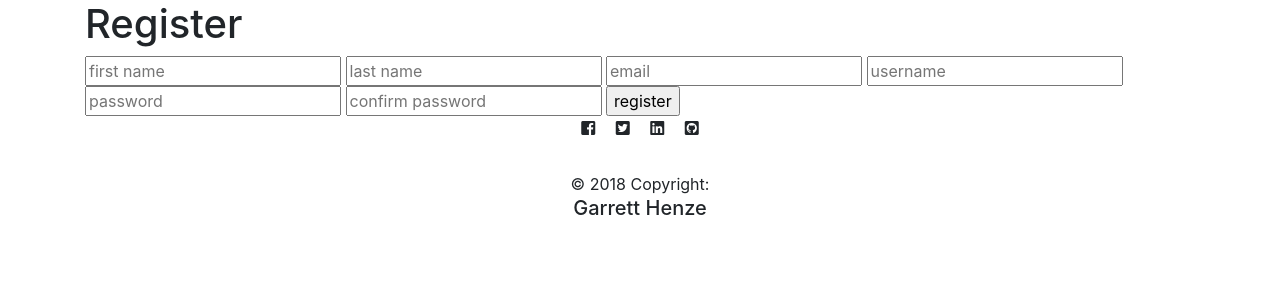
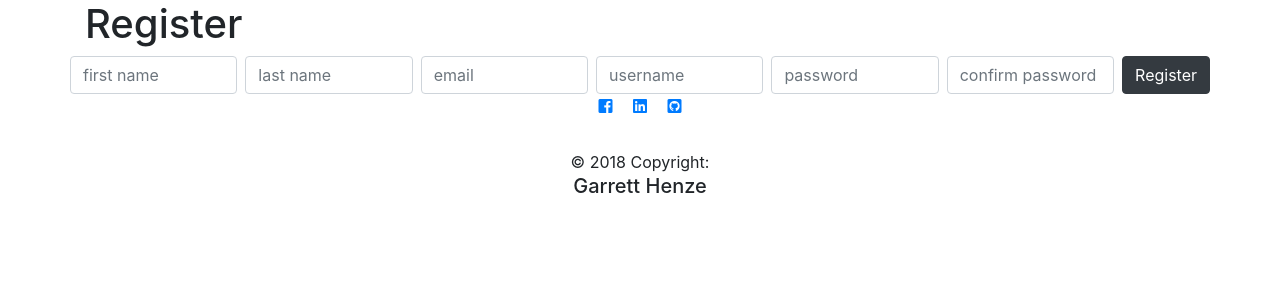
Before and after one commit to blahahaha13/ScrapeGate, a Django app: page /accounts/register in a window 1280 px wide. Shown: the part 56-356 px from the top of the page. Run offline with Django 3.2, Linux system fonts and the light colour scheme; some libraries are stand-ins or nearby versions.

Commit message:
added morestyling

```diff
--- a/templates/accounts/register.html
+++ b/templates/accounts/register.html
@@ -5,25 +5,25 @@
   <div class='blank-space'></div>
   <div class='blank-space'></div>
   <div class="container">
-    <div class="login-form">
+    <section class="vis-wrap-3">
       <h1 id="register-form">Register</h1>
       <div class="small-space"></div>
       {% if error %}
         <p style="background-color: red; padding: 10px; ">{{ error }}</p>
       {% endif %}
-      <form action="{% url 'register' %}" method="POST">
+      <form class="row" action="{% url 'register' %}" method="POST" align="center">
         {% csrf_token %}
 
-        <input type="text" id="first_name" name="first_name" placeholder="first name" minlength="2">
-        <input type="text" name="last_name" placeholder="last name" minlength="2">
-        <input type="email" name="email" placeholder="email" minlength="2">
-        <input type="text" name="username" placeholder="username" minlength="2">
-        <input type="password" name="password" placeholder="password" minlength="4">
-        <input type="password" name="password2" placeholder="confirm password" minlength="4">
-        <input type="submit" name="" value="register">
+        <input class="col form-control mr-sm-2" type="text" id="first_name" name="first_name" placeholder="first name" minlength="2">
+        <input class="col form-control mr-sm-2" type="text" name="last_name" placeholder="last name" minlength="2">
+        <input class="col form-control mr-sm-2" type="email" name="email" placeholder="email" minlength="2">
+        <input class="col form-control mr-sm-2" type="text" name="username" placeholder="username" minlength="2">
+        <input class="col form-control mr-sm-2" type="password" name="password" placeholder="password" minlength="4">
+        <input class="col form-control mr-sm-2" type="password" name="password2" placeholder="confirm password" minlength="4">
+        <button class="btn btn-dark my-2 my-sm-0" type="submit">Register</button>
       </form>
-    </div>
-    </div>
+    </section>
+  </div>
   <div class="medium-space"></div>
 </div>
 {% endblock %}
--- a/templates/base.html
+++ b/templates/base.html
@@ -52,23 +52,17 @@
   <footer class="page-footer font-small">
     <ul class="list-unstyled list-inline text-center">
       <li class="list-inline-item">
-        <a class="btn-floating btn-fb mx-1">
+        <a class="btn-floating btn-fb mx-1" href="https://www.facebook.com/wafflesmcgreyson99">
           <i class="fab fa-facebook-square"></i>
         </a>
       </li>
       <li class="list-inline-item">
-        <a class="btn-floating btn-tw mx-1">
-          <i class="fab fa-twitter-square"></i>
-        </a>
-      </li>
-      </li>
-      <li class="list-inline-item">
-        <a class="btn-floating btn-li mx-1">
+        <a class="btn-floating btn-li mx-1" href="https://www.linkedin.com/in/garrett-henze-670aa016b/">
           <i class="fab fa-linkedin"></i>
         </a>
       </li>
       <li class="list-inline-item">
-        <a class="btn-floating btn-github mx-1">
+        <a class="btn-floating btn-github mx-1" href="https://github.com/blahahaha13/ScrapeGate">
           <i class="fab fa-github-square"></i>
         </a>
       </li>
--- a/templates/main_app/index.html
+++ b/templates/main_app/index.html
@@ -18,6 +18,7 @@
       </div>
     </section>
     <div class="blank-space"></div>
+    <div class="medium-space"></div>
   </div>
 </div>
 {% endblock %}
--- a/templates/scraper/defense.html
+++ b/templates/scraper/defense.html
@@ -3,9 +3,9 @@
 {% block content %}
   <div class="container">
     <div class="small-space"></div>
-    <h1>Defense</h1>
+    <h1 class="white">Defense</h1>
     <div class='small-space'></div>
-    <table class="table table-bordered table-striped" align="center">
+    <table class="table table-bordered table-dark table-striped" align="center">
       <thead>
         <tr>
           <th scope="col">Rank</th>
--- a/templates/scraper/passing.html
+++ b/templates/scraper/passing.html
@@ -3,9 +3,9 @@
 {% block content %}
   <div class="container">
     <div class='small-space'></div>
-    <h1>Passing</h1>
+    <h1 class="white">Passing</h1>
     <div class='small-space'></div>
-    <table class="table table-bordered table-striped" align="center">
+    <table class="table table-dark table-bordered table-striped" align="center">
       <thead>
         <tr>
           <th scope="col">Rank</th>
--- a/templates/scraper/punting.html
+++ b/templates/scraper/punting.html
@@ -3,9 +3,9 @@
 {% block content %}
   <div class="container">
     <div class='small-space'></div>
-    <h1>Punting</h1>
+    <h1 class="white">Punting</h1>
     <div class='small-space'></div>
-    <table class="table table-bordered table-striped" align="center">
+    <table class="table table-dark table-bordered table-striped" align="center">
       <thead>
         <tr>
           <th scope="col">Rank</th>
--- a/templates/scraper/receiving.html
+++ b/templates/scraper/receiving.html
@@ -3,9 +3,9 @@
 {% block content %}
   <div class="container">
     <div class='small-space'></div>
-    <h1>Receiving</h1>
+    <h1 class="white">Receiving</h1>
     <div class='small-space'></div>
-    <table class="table table-bordered table-striped" align="center">
+    <table class="table table-dark table-bordered table-striped" align="center">
       <thead>
         <tr>
           <th scope="col">Rank</th>
--- a/templates/scraper/returning.html
+++ b/templates/scraper/returning.html
@@ -3,9 +3,9 @@
 {% block content %}
   <div class="container">
     <div class='small-space'></div>
-    <h1>Returning</h1>
+    <h1 class="white">Returning</h1>
     <div class='small-space'></div>
-    <table class="table table-bordered table-striped" align="center">
+    <table class="table table-dark table-bordered table-striped" align="center">
       <thead>
         <tr>
           <th scope="col">Rank</th>
--- a/templates/scraper/rushing.html
+++ b/templates/scraper/rushing.html
@@ -3,9 +3,9 @@
 {% block content %}
   <div class="container">
     <div class='small-space'></div>
-    <h1>Rushing</h1>
+    <h1 class="white">Rushing</h1>
     <div class='small-space'></div>
-    <table class="table table-bordered table-striped" align="center">
+    <table class="table table-dark table-bordered table-striped" align="center">
       <thead>
         <tr>
           <th scope="col">Rank</th>
--- a/templates/scraper/turnovers.html
+++ b/templates/scraper/turnovers.html
@@ -3,9 +3,9 @@
 {% block content %}
   <div class="container">
     <div class='small-space'></div>
-    <h1>Turnovers</h1>
+    <h1 class="white">Turnovers</h1>
     <div class='small-space'></div>
-    <table class="table table-bordered table-striped" align="center">
+    <table class="table table-dark table-bordered table-striped" align="center">
       <thead>
         <tr>
           <th scope="col">Rank</th>
```
Also changed, not shown: 1 other file.
